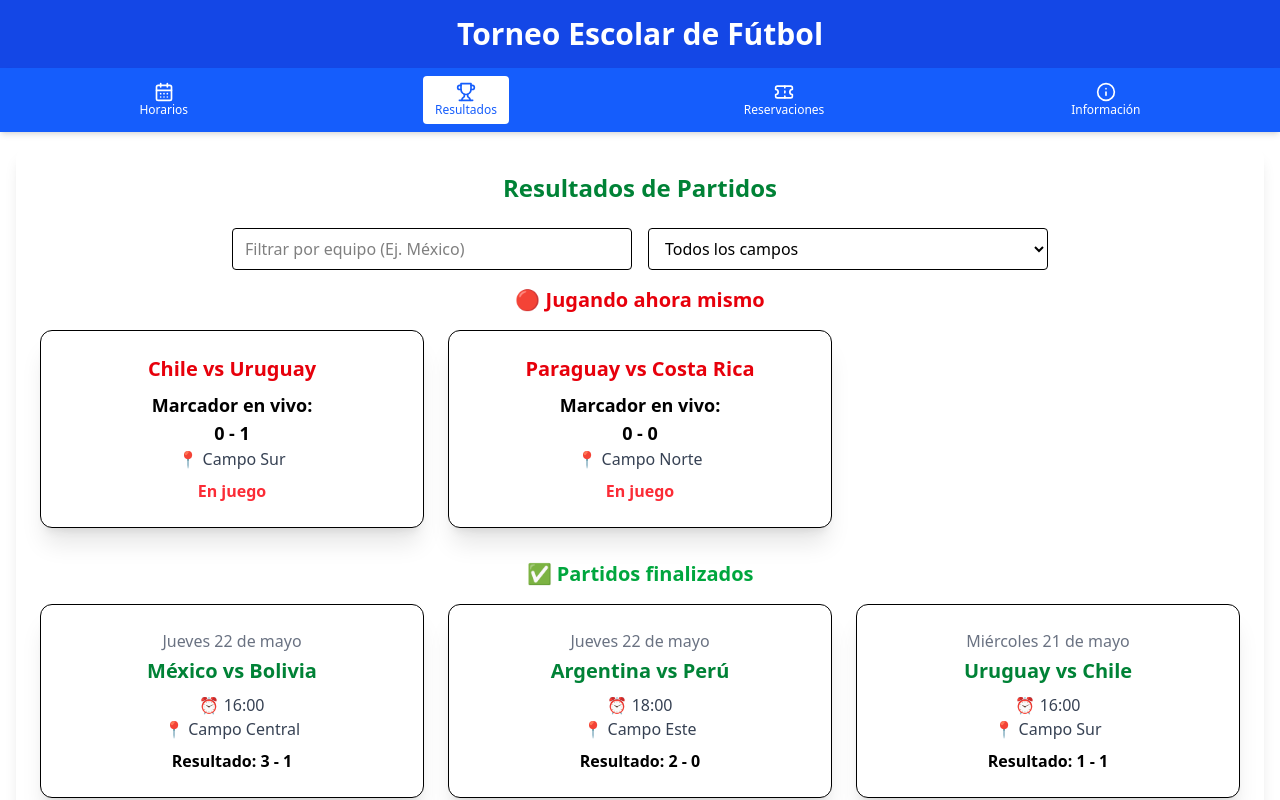
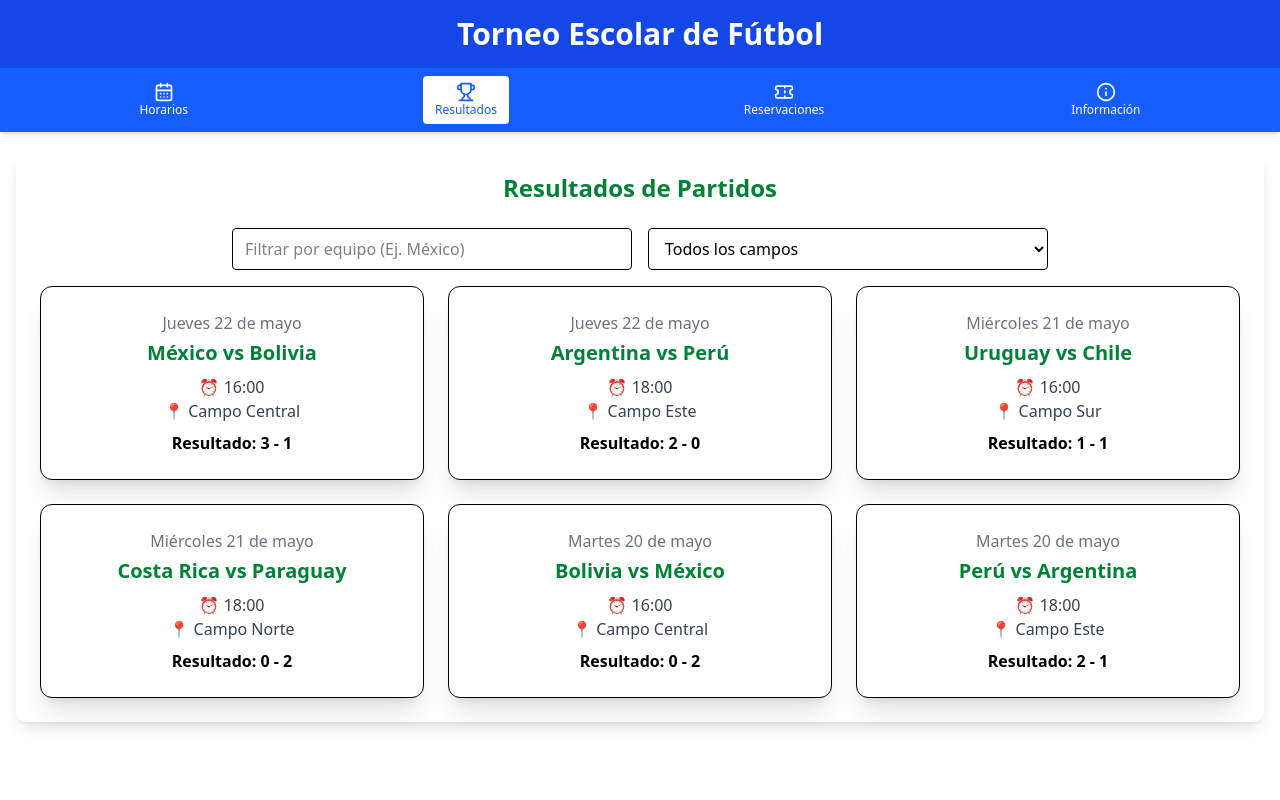
Before and after one commit to GaelGarcia02/app_torneo-futbol, a React (Vite) app: page /resultados in a window 1280 px wide. Shown: the top 800 px of the page. Built offline with nearby package versions, Linux system fonts and the light colour scheme.

Commit message:
ajustes finales

```diff
--- a/src/pages/Horario.jsx
+++ b/src/pages/Horario.jsx
@@ -68,7 +68,7 @@ const Horario = () => {
     const fechaNormalizada = obtenerFechaNormalizada(resultado.dia);
     const coincideFecha = fechaFiltro ? fechaNormalizada === fechaFiltro : true;
     const coincideEquipo = equipoFiltro
-      ? partido.equipos.toLowerCase().includes(equipoFiltro.toLowerCase())
+      ? resultado.equipos.toLowerCase().includes(equipoFiltro.toLowerCase())
       : true;
     const coincideEstadio = estadioFiltro
       ? resultado.estadio === estadioFiltro
@@ -121,7 +121,7 @@ const Horario = () => {
           </p>
         ) : (
           <div>
-            <div className="flex xs:hidden">
+            <div className="">
               {enJuego.length > 0 && (
                 <div className="mb-8">
                   <h3 className="text-xl font-bold text-red-600 mb-4 text-center">
@@ -151,10 +151,10 @@ const Horario = () => {
               )}
             </div>
             {/* // */}
+            <h3 className=" text-xl font-bold text-blue-600 mb-4 text-center">
+              📢 Partidos por Jugar
+            </h3>
             <div className="grid grid-cols-1 sm:grid-cols-2 lg:grid-cols-3 gap-6">
-              <h3 className="xs:hidden text-xl font-bold text-blue-600 mt-4 text-center">
-                📢 Partidos por Jugar
-              </h3>
               {partidosFiltrados.map((partido, index) => (
                 <div
                   key={index}
--- a/src/pages/Resultados.jsx
+++ b/src/pages/Resultados.jsx
@@ -99,35 +99,6 @@ const Resultados = () => {
           </select>
         </div>
 
-        {enJuego.length > 0 && (
-          <div className="mb-8">
-            <h3 className="text-xl font-bold text-red-600 mb-4 text-center">
-              🔴 Jugando ahora mismo
-            </h3>
-            <div className="grid grid-cols-1 sm:grid-cols-2 lg:grid-cols-3 gap-6">
-              {enJuego.map((partido, index) => (
-                <div
-                  key={index}
-                  className="border rounded-xl shadow-xl p-6 bg-white text-center"
-                >
-                  <h3 className="text-xl font-bold text-red-600 mb-2">
-                    {partido.equipos}
-                  </h3>
-                  <p className="text-black font-semibold text-lg mt-2">
-                    Marcador en vivo: <br />
-                    {partido.marcador}
-                  </p>
-                  <p className="text-gray-700">📍 {partido.estadio}</p>
-                  <p className="text-red-500 mt-2 font-semibold">En juego</p>
-                </div>
-              ))}
-            </div>
-          </div>
-        )}
-
-        <h3 className="text-xl font-bold text-green-600 mb-4 text-center">
-          ✅ Partidos finalizados
-        </h3>
         {finalizados.length === 0 ? (
           <p className="text-center text-gray-500">
             No hay resultados disponibles.
```
